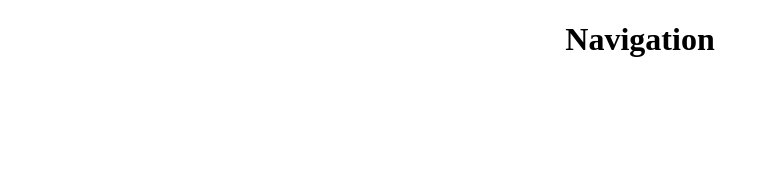
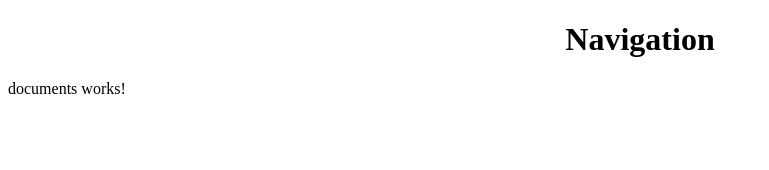
Before and after one commit to kaushalkishorersmt/front-end, an Angular app: page /documents in a window 1280 px wide. Before the commit this address led to /. Shown: the top 170 px of the page, without its empty margins (0-769 px from the left). Built offline with nearby package versions, Linux system fonts and the light colour scheme.

Commit message:
Add documents component.

```diff
--- a/src/app/app-routing.module.ts
+++ b/src/app/app-routing.module.ts
@@ -2,10 +2,12 @@ import { NgModule } from '@angular/core';
 import { RouterModule, Routes } from '@angular/router';
 
 import { HomepageComponent } from './homepage/homepage.component';
+import { DocumentsComponent } from './documents/documents.component';
 
 const routes: Routes = [
   { path: '', redirectTo: '/home', pathMatch: 'full' },
   { path: 'home', component: HomepageComponent },
+  { path: 'documents', component: DocumentsComponent },
 ]
 
 @NgModule({
--- a/src/app/app.module.ts
+++ b/src/app/app.module.ts
@@ -4,13 +4,15 @@ import { NgModule } from '@angular/core';
 
 import { AppComponent } from './app.component';
 import { HomepageComponent } from './homepage/homepage.component';
+import { DocumentsComponent } from './documents/documents.component';
+
 import { AppRoutingModule } from './app-routing.module';
-
 
 @NgModule({
   declarations: [
     AppComponent,
-    HomepageComponent
+    HomepageComponent,
+    DocumentsComponent
   ],
   imports: [
     BrowserModule,
--- /dev/null
+++ b/src/app/documents/documents.component.html
@@ -0,0 +1,3 @@
+<p>
+  documents works!
+</p>
--- /dev/null
+++ b/src/app/documents/documents.component.ts
@@ -0,0 +1,15 @@
+import { Component, OnInit } from '@angular/core';
+
+@Component({
+  selector: 'app-documents',
+  templateUrl: './documents.component.html',
+  styleUrls: ['./documents.component.css']
+})
+export class DocumentsComponent implements OnInit {
+
+  constructor() { }
+
+  ngOnInit() {
+  }
+
+}
```
Also changed, not shown: src/app/documents/documents.component.css (added), 1 other file (tests, documents, lock files or other folders).
